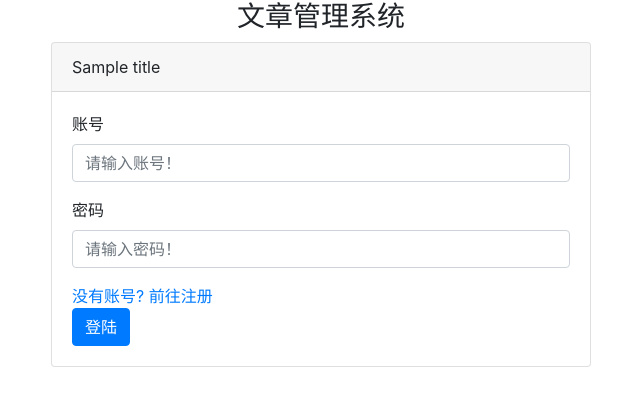
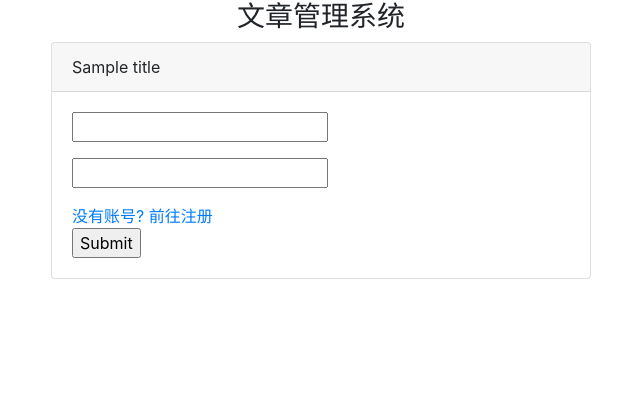
Before and after one commit to hengzZ/movie_web, a Flask app: template a_simple_flask_project/templates/login.html in a window 1280 px wide. Shown: the top 406 px of the page, without its empty margins (319-959 px from the left). Run offline with Flask 2, Linux system fonts and the light colour scheme; the template is opened without the code that fills it: most values are stand-ins (such as "Sample title", 1, 10 or a date in 2020); form fields are guessed from the names that the template uses; some libraries are stand-ins or nearby versions.

Commit message:
login template

```diff
--- a/a_simple_flask_project/templates/login.html
+++ b/a_simple_flask_project/templates/login.html
@@ -1,17 +1,40 @@
 {% extends "user.html" %}
 
+<!--#表单原型#-->
+<!--<form>-->
+<!--<div class="form-group">-->
+<!--<label>账号</label>-->
+<!--<input type="text" class="form-control" placeholder="请输入账号！">-->
+<!--</div>-->
+<!--<div class="form-group">-->
+<!--<label>密码</label>-->
+<!--<input type="password" class="form-control" placeholder="请输入密码！">-->
+<!--</div>-->
+<!--<a href="/register/">没有账号? 前往注册</a>-->
+<!--<br>-->
+<!--<a class="btn btn-primary" href="/art/list/">登陆</a>-->
+<!--</form>-->
+
 {% block content %}
-<form>
+<form method="post">
+    <!--{% for msg in get_flashed_messages(category_filter=['ok']) %}-->
+    <!--<p style="color: green;">{{ msg }}</p>-->
+    <!--{% endfor %}-->
     <div class="form-group">
-        <label>账号</label>
-        <input type="text" class="form-control" placeholder="请输入账号！">
+        {{ form.name }}
+        {% for v in form.name.errors %}
+        <p style="color: red; font-weight: bold;">{{ v }}</p>
+        {% endfor %}
     </div>
     <div class="form-group">
-        <label>密码</label>
-        <input type="password" class="form-control" placeholder="请输入密码！">
+        {{ form.pwd }}
+        {% for v in form.pwd.errors %}
+        <p style="color: red; font-weight: bold;">{{ v }}</p>
+        {% endfor %}
     </div>
     <a href="/register/">没有账号? 前往注册</a>
     <br>
-    <a class="btn btn-primary" href="/art/list/">登陆</a>
+    {{ form.submit }}
+    {{ form.csrf_token }}
 </form>
 {% endblock %}
```
